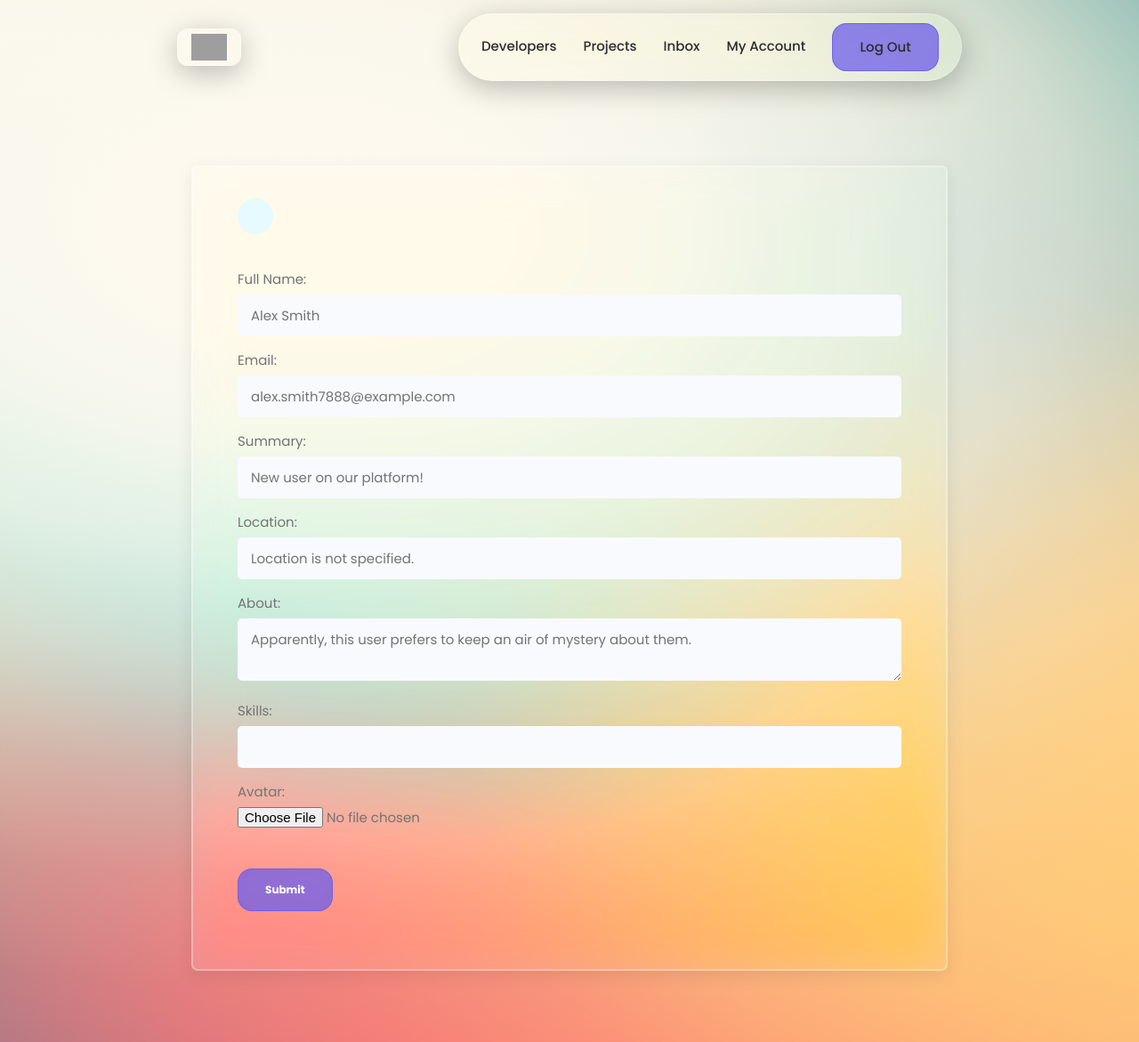
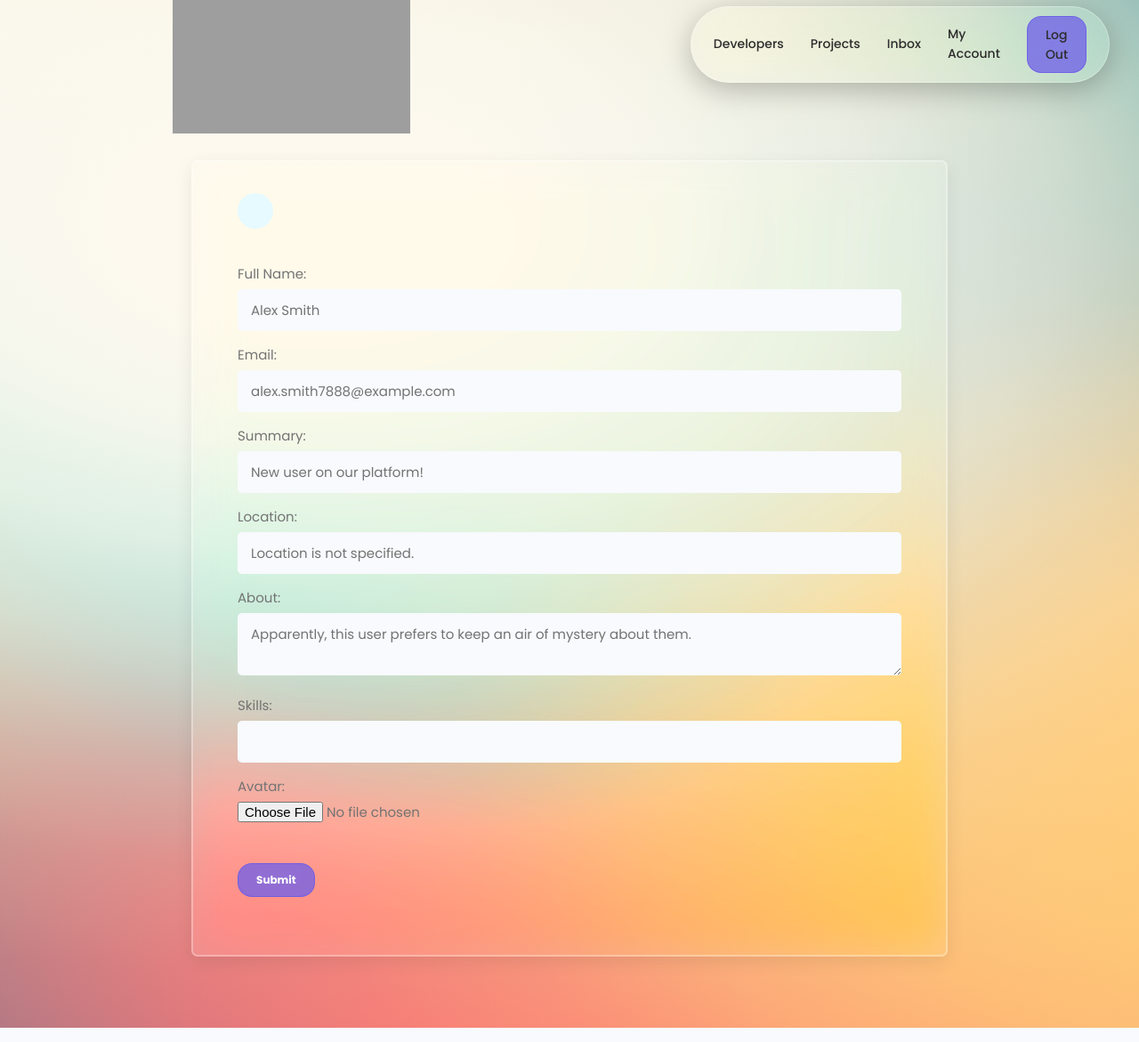
Before and after one commit to MahdinOhi/DevNet, a Django app: page /users/account/edit-account in a window 1280 px wide. Shown: the whole page at 89% size. Run offline with Django 3.2, Linux system fonts and the light colour scheme; a user stored in the database is signed in; data comes from the database, SQL or seed files in the repository; some libraries are stand-ins or nearby versions; grey boxes are pictures that could not be loaded.

Commit message:
fixed logo div

```diff
--- a/static/styles/app.css
+++ b/static/styles/app.css
@@ -53,32 +53,26 @@
   padding: 0 2rem;
   max-width: 1400px;
   margin: 0 auto;
+  max-height: 70px;
+  padding-left: 0px;
 }
 
 /* Logo - Left Side */
 .header__logo {
   flex-shrink: 0;
-  background: rgba(255, 255, 255, 0.15); /* semi-transparent */
-  border: 1px solid rgba(255, 255, 255, 0.3);
-  backdrop-filter: blur(25px) saturate(180%);
-  -webkit-backdrop-filter: blur(25px) saturate(180%);
-  box-shadow: 0 8px 32px 0 rgba(0, 0, 0, 0.25);
+
   padding: 0.5rem 1.5rem;
-  border-radius: 12px;
-  transition: all 0.3s ease;
-
-}
-
-.header__logo:hover {
-  background: rgba(255, 255, 255, 0.25);
-  border-color: rgba(255, 255, 255, 0.5);
-  transform: translateY(-2px);
-  box-shadow: 0 6px 20px rgba(0, 0, 0, 0.15);
-}
+
+  overflow: visible;
+
+}
+
 
 .header__logo > img {
-  height: 3rem;
+  height: 200px;
+  width: auto;
   display: block;
+
 }
 
 /* Navigation - Center */
@@ -276,14 +270,7 @@
   display: none;
 }
 
-/* Enhanced glow when scrolled */
-.header.scrolled .header__logo {
-  border: 2px solid rgba(108, 92, 231, 0.6);
-  box-shadow:
-    0 0 20px rgba(108, 92, 231, 0.4),
-    0 8px 32px 0 rgba(0, 0, 0, 0.25),
-    inset 0 1px 0 rgba(255, 255, 255, 0.3);
-}
+
 /* Enhanced glow when scrolled */
 .header.scrolled .header__menu {
   background: rgba(255, 255, 255, 0.2);
@@ -1025,9 +1012,8 @@
 .profile .card > .dev {
   padding: 4rem;
   background: rgba(255, 255, 255, 0); /* semi-transparent */
+
   border: 1px solid rgba(255, 255, 255, 0.3);
-  backdrop-filter: blur(25px) saturate(180%);
-  -webkit-backdrop-filter: blur(25px) saturate(180%);
   box-shadow: 0 6px 20px rgba(0, 0, 0, 0.08);
 
 }
--- a/static/uikit/app.js
+++ b/static/uikit/app.js
@@ -1,4 +1,32 @@
-// Invoke Functions Call on Document Loaded
-document.addEventListener('DOMContentLoaded', function () {
-  hljs.highlightAll();
-});
+// Header Scroll Effect - Add glow when scrolling
+    document.addEventListener('DOMContentLoaded', function() {
+      const header = document.querySelector('.header');
+      let scrollThreshold = 50; // Pixels to scroll before effect triggers
+
+      // Add scroll event listener
+      window.addEventListener('scroll', function() {
+        if (window.scrollY > scrollThreshold) {
+          header.classList.add('scrolled');
+        } else {
+          header.classList.remove('scrolled');
+        }
+      });
+
+      // Theme Toggle Functionality
+      const themeToggle = document.getElementById('theme-toggle');
+      if (themeToggle) {
+        themeToggle.addEventListener('click', function() {
+          document.body.classList.toggle('dark-theme');
+
+          // Save theme preference to localStorage
+          const isDark = document.body.classList.contains('dark-theme');
+          localStorage.setItem('theme', isDark ? 'dark' : 'light');
+        });
+
+        // Load saved theme preference
+        const savedTheme = localStorage.getItem('theme');
+        if (savedTheme === 'dark') {
+          document.body.classList.add('dark-theme');
+        }
+      }
+    });
--- a/templates/account-edit-form.html
+++ b/templates/account-edit-form.html
@@ -17,6 +17,19 @@
   <link rel="stylesheet" href="{% static 'styles/app.css' %}" />
 
     <title>DevNet - Connect with Developers!</title>
+      <style>
+
+  .container--narrow{
+    justify-content: flex-start !important;
+    gap: 30rem !important;
+  }
+  .header__menuItem > a{
+    font-size: 1.4rem !important;
+  }
+  .btn--sub{
+    padding: 0.9rem  2rem !important;
+  }
+</style>
 </head>
 
 <body>
@@ -106,6 +119,7 @@
             </div>
         </div>
     </main>
+    <script src="{% static 'uikit/app.js' %}"></script>
 </body>
 
 </html>
--- a/templates/account.html
+++ b/templates/account.html
@@ -26,7 +26,7 @@
     gap: 33rem !important;
   }
   .header__menuItem > a{
-    font-size: 1.2rem !important;
+    font-size: 1.4rem !important;
   }
   .btn--sub{
     padding: 0.9rem  2rem !important;
@@ -185,6 +185,7 @@
       </div>
     </div>
   </main>
+  <script src="{% static 'uikit/app.js' %}"></script>
 </body>
 
 </html>
--- a/templates/inbox.html
+++ b/templates/inbox.html
@@ -24,7 +24,7 @@
     gap: 33rem !important;
   }
   .header__menuItem > a{
-    font-size: 1.2rem !important;
+    font-size: 1.4rem !important;
   }
   .btn--sub{
     padding: 0.9rem  2rem !important;
@@ -81,6 +81,7 @@
       </ul>
     </div>
   </main>
+  <script src="{% static 'uikit/app.js' %}"></script>
 </body>
 
 </html>
--- a/templates/profile.html
+++ b/templates/profile.html
@@ -163,6 +163,7 @@
       </div>
     </div>
   </main>
+  <script src="{% static 'uikit/app.js' %}"></script>
 </body>
 
 </html>
--- a/templates/projects.html
+++ b/templates/projects.html
@@ -24,7 +24,7 @@
     gap: 33rem !important;
   }
   .header__menuItem > a{
-    font-size: 1.2rem !important;
+    font-size: 1.4rem !important;
   }
   .btn--sub{
     padding: 0.9rem  2rem !important;
@@ -137,6 +137,7 @@
       </ul>
     </div>
   </main>
+  <script src="{% static 'uikit/app.js' %}"></script>
 </body>
 
 </html>
```
Also changed, not shown: templates/index.html (+2 -32 lines), templates/project-add-edit-form.html (+13 -0 lines), templates/skill-add-edit-form.html (+13 -0 lines), static/images/logo.png (added).
